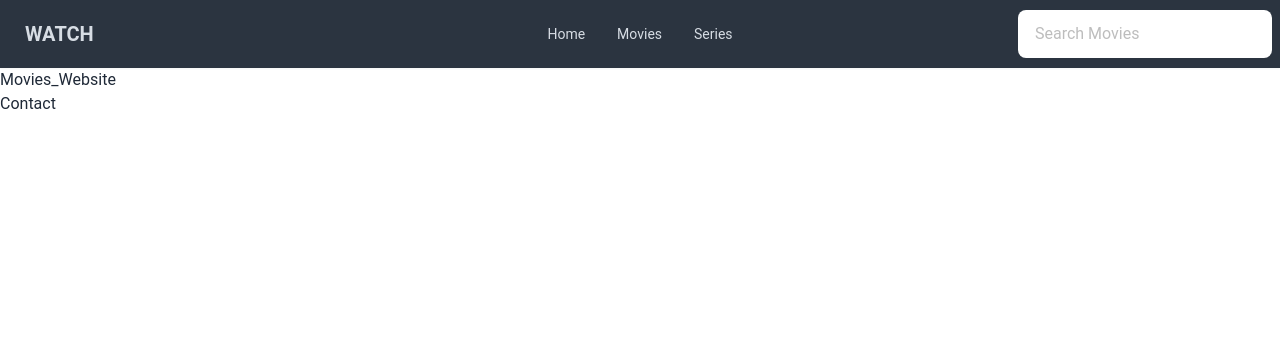
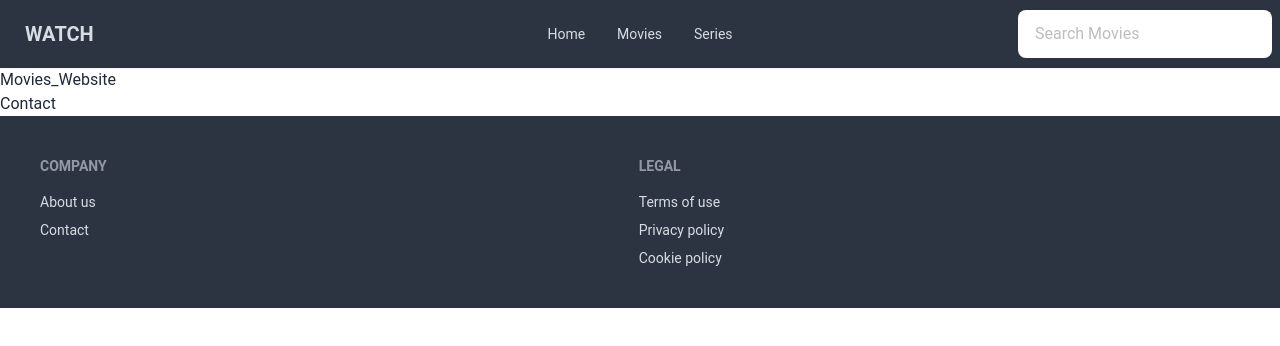
Before and after one commit to 1Menna/Movies_Website, a React (Vite) app: page /Contact in a window 1280 px wide. Shown: the top 346 px of the page. Built offline with nearby package versions, Linux system fonts and the light colour scheme.

Commit message:
Footer_Component_Completed

```diff
--- a/src/App.jsx
+++ b/src/App.jsx
@@ -5,6 +5,7 @@
 import SignUp from './Pages/SignUp'
 import Home from './Pages/Home'
 import Header from './Components/Header'
+import Footer from './Components/Footer'
 function App() {
   return (
     <>
@@ -19,6 +20,7 @@
             <Route path="/Contact" element={<Contact/>}/>
           </Routes>
       </div>
+      <Footer/>
     </>
   )
 }
--- a/src/Components/Footer.jsx
+++ b/src/Components/Footer.jsx
@@ -2,7 +2,19 @@
 
 const Footer = () => {
   return (
-    <div>Footer</div>
+    <footer className="footer sm:footer-horizontal bg-neutral text-neutral-content p-10">
+  <nav>
+    <h6 className="footer-title">Company</h6>
+    <a className="link link-hover">About us</a>
+    <a className="link link-hover">Contact</a>
+  </nav>
+  <nav>
+    <h6 className="footer-title">Legal</h6>
+    <a className="link link-hover">Terms of use</a>
+    <a className="link link-hover">Privacy policy</a>
+    <a className="link link-hover">Cookie policy</a>
+  </nav>
+</footer>
   )
 }
 
```
